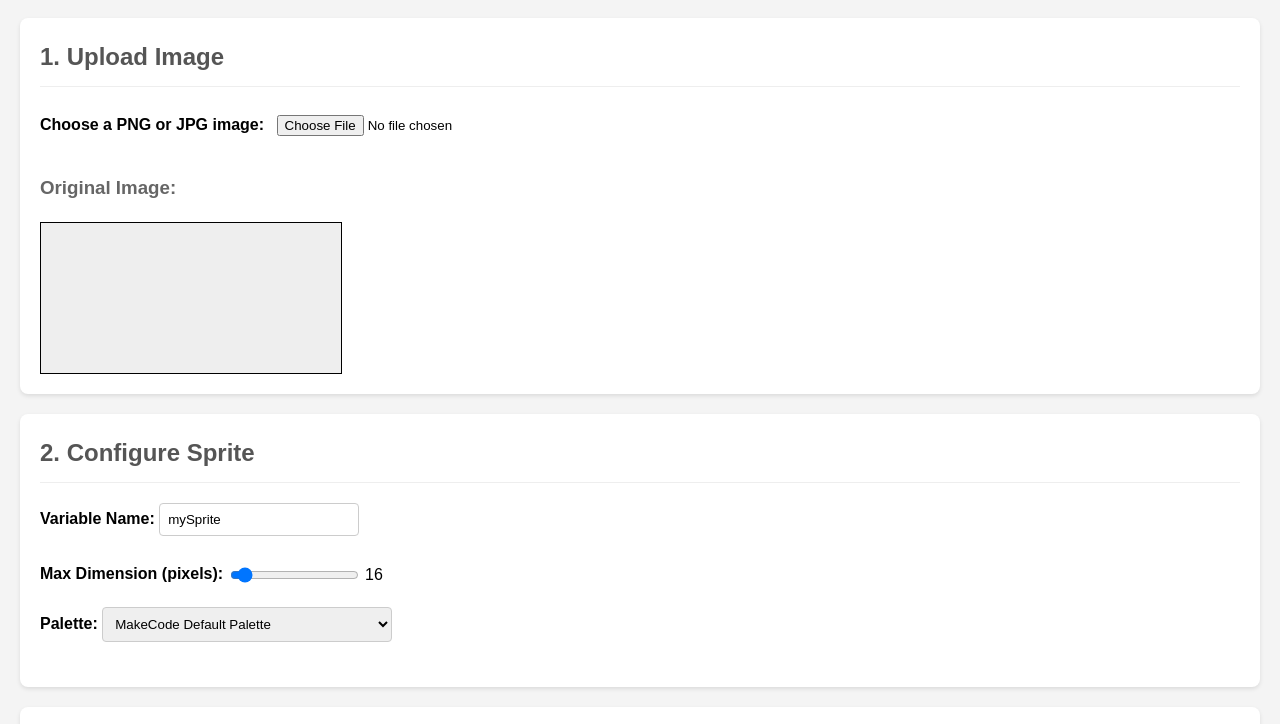
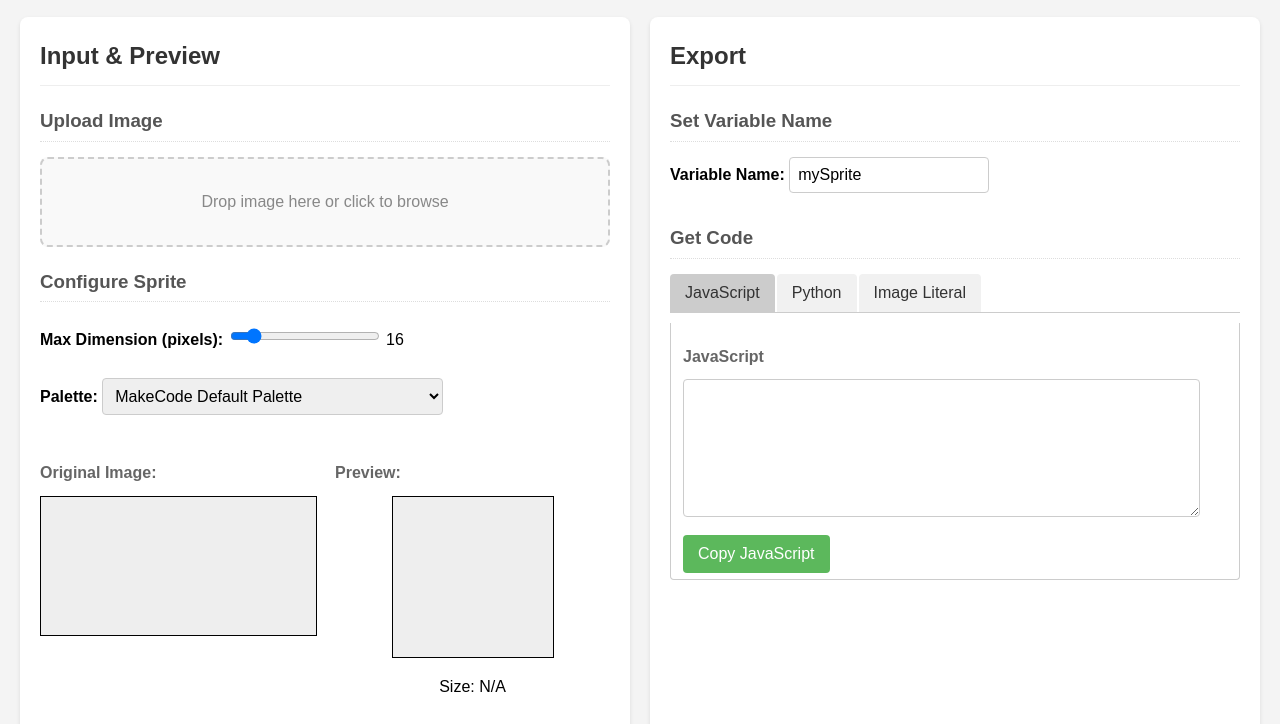
Before and after one commit to CoderDojo-Ennis/ImagesForArcade, a plain HTML site: page index.html in a window 1280 px wide. Shown: the part 76-800 px from the top of the page. Drawn offline with Linux system fonts and the light colour scheme.

Commit message:
revise layout

```diff
--- a/index.html
+++ b/index.html
@@ -9,51 +9,67 @@
 <body>
     <h1>Image to MakeCode Arcade Sprite Converter</h1>
 
+    <div class="container">
+        <div class="panel input-preview-panel">
+            <h2>Input & Preview</h2>
+
             <section id="upload-section">
-        <h2>1. Upload Image</h2>
-        <label for="imageLoader">Choose a PNG or JPG image:</label>
-        <input type="file" id="imageLoader" name="imageLoader" accept=".png, .jpg, .jpeg"/>
-        <br>
-        <h3>Original Image:</h3>
-        <canvas id="originalCanvas" style="border: 1px solid black; margin-top: 10px; max-width: 300px; max-height: 300px;"></canvas>
-        <!-- Or use an <img> tag if preferred: <img id="originalImage" src="#" alt="Original Image" style="display: none; max-width: 300px; max-height: 300px;"/> -->
+                <h3>Upload Image</h3>
+                 <!-- Hidden actual file input -->
+                <input type="file" id="imageLoader" name="imageLoader" accept=".png, .jpg, .jpeg" style="display: none;"/>
+                <!-- Visible drop zone -->
+                <div id="dropZone">
+                    <p>Drop image here or click to browse</p>
+                </div>
             </section>
 
+            <!-- Move config section here -->
             <section id="config-section">
-        <h2>2. Configure Sprite</h2>
-
-        <div class="config-option">
-            <label for="variableName">Variable Name:</label>
-            <input type="text" id="variableName" value="mySprite">
-        </div>
-
+                <h3>Configure Sprite</h3>
                 <div class="config-option">
                     <label for="sizeSlider">Max Dimension (pixels):</label>
                     <input type="range" id="sizeSlider" name="sizeSlider" min="8" max="128" value="16" style="vertical-align: middle;">
                     <span id="sliderValueDisplay" style="vertical-align: middle;">16</span>
                 </div>
-
                  <div class="config-option">
-            <label>Palette:</label>
+                    <label for="paletteMode">Palette:</label>
                     <select id="paletteMode">
                         <option value="default">MakeCode Default Palette</option>
                         <option value="dynamic">Generate Dynamic Palette (Max 16 colors)</option>
                         <!-- <option value="custom">Custom Palette</option> -->
                     </select>
                 </div>
-
-        <!-- <button id="processButton" disabled>Process Image</button> -->
-
             </section>
 
-    <section id="preview-section">
-        <h2>3. Preview Sprite</h2>
+            <!-- New section for side-by-side canvases -->
+            <section id="canvas-comparison-section">
+                 <div class="canvas-comparison">
+                    <div class="canvas-container">
+                        <h4>Original Image:</h4>
+                        <canvas id="originalCanvas" style="border: 1px solid black; margin-top: 10px;"></canvas>
+                    </div>
+                    <div class="canvas-container">
+                        <h4>Preview:</h4>
                         <canvas id="previewCanvas" style="border: 1px solid black; margin-top: 10px; image-rendering: pixelated;"></canvas>
                         <p>Size: <span id="spriteSize">N/A</span></p>
+                    </div>
+                 </div>
+            </section>
+        </div>
+
+        <div class="panel export-panel">
+            <h2>Export</h2>
+
+             <section id="variable-section">
+                <h3>Set Variable Name</h3>
+                 <div class="config-option">
+                    <label for="variableName">Variable Name:</label>
+                    <input type="text" id="variableName" value="mySprite">
+                </div>
              </section>
 
             <section id="output-section">
-        <h2>4. Get Code</h2>
+                <h3>Get Code</h3>
                 <div class="tabs">
                     <button class="tablink active" onclick="openTab(event, 'javascript')">JavaScript</button>
                     <button class="tablink" onclick="openTab(event, 'python')">Python</button>
@@ -61,23 +77,25 @@
                 </div>
 
                 <div id="javascript" class="tabcontent" style="display:block;">
-            <h3>JavaScript</h3>
+                    <h4>JavaScript</h4>
                     <textarea id="jsCodeOutput" rows="8" cols="70" readonly></textarea>
                     <button onclick="copyCode('jsCodeOutput')">Copy JavaScript</button>
                 </div>
 
                 <div id="python" class="tabcontent">
-            <h3>Python</h3>
+                    <h4>Python</h4>
                     <textarea id="pythonCodeOutput" rows="8" cols="70" readonly></textarea>
                     <button onclick="copyCode('pythonCodeOutput')">Copy Python</button>
                 </div>
 
                 <div id="imgLiteral" class="tabcontent">
-            <h3>Image Literal (for pasting into sprite editor)</h3>
+                    <h4>Image Literal (for pasting into sprite editor)</h4>
                     <textarea id="imgLiteralOutput" rows="8" cols="70" readonly></textarea>
                     <button onclick="copyCode('imgLiteralOutput')">Copy Image Literal</button>
                 </div>
             </section>
+        </div>
+    </div>
 
     <script src="script.js"></script>
 </body>
--- a/script.js
+++ b/script.js
@@ -1,6 +1,7 @@
 document.addEventListener('DOMContentLoaded', () => {
     // --- DOM Elements ---
     const imageLoader = document.getElementById('imageLoader');
+    const dropZone = document.getElementById('dropZone');
     const originalCanvas = document.getElementById('originalCanvas');
     const originalCtx = originalCanvas.getContext('2d');
     const variableNameInput = document.getElementById('variableName');
@@ -48,16 +49,19 @@ document.addEventListener('DOMContentLoaded', () => {
     //     } : null;
     // }
 
-    // --- Image Loading ---
-    imageLoader.addEventListener('change', (event) => {
-        const file = event.target.files[0];
+    // --- File Handling --- (Combined Drop Zone and Input)
+    function handleFileSelect(file) {
         if (!file || !file.type.startsWith('image/')) {
-            console.error('Please select an image file.');
+            console.error('Invalid file type selected.');
             alert('Please select a valid image file (PNG or JPG).');
             resetUI();
             return;
         }
+        console.log('File selected:', file.name);
+        loadImageFromFile(file);
+    }
 
+    function loadImageFromFile(file) {
         const reader = new FileReader();
 
         reader.onload = (e) => {
@@ -69,36 +73,30 @@ document.addEventListener('DOMContentLoaded', () => {
                 originalCtx.clearRect(0, 0, originalCanvas.width, originalCanvas.height);
                 originalCtx.drawImage(originalImage, 0, 0);
 
-                // Reset parts of UI but enable processing
-                resetPreviewAndOutput();
+                // Update UI
+                resetPreviewAndOutput(); // Clear previous results
                 console.log('Image loaded successfully.');
 
-                // --- Heuristic Default Size ---
+                // --- Heuristic Default Size --- (Keep as is)
                 const maxOriginalDim = Math.max(originalImage.naturalWidth, originalImage.naturalHeight);
-                let defaultTargetMaxDim = 32; // Default fallback
-                if (maxOriginalDim <= 100) {
-                    defaultTargetMaxDim = 16;
-                } else if (maxOriginalDim <= 500) {
-                    defaultTargetMaxDim = 32;
-                } else {
-                    defaultTargetMaxDim = 64;
-                }
-                // Ensure default is within slider bounds
+                let defaultTargetMaxDim = 32;
+                if (maxOriginalDim <= 100) defaultTargetMaxDim = 16;
+                else if (maxOriginalDim <= 500) defaultTargetMaxDim = 32;
+                else defaultTargetMaxDim = 64;
                 defaultTargetMaxDim = Math.max(parseInt(sizeSlider.min, 10), Math.min(parseInt(sizeSlider.max, 10), defaultTargetMaxDim));
-
                 sizeSlider.value = defaultTargetMaxDim;
                 sliderValueDisplay.textContent = defaultTargetMaxDim;
                 console.log(`Set default max dimension to: ${defaultTargetMaxDim}`);
 
-                // Trigger initial processing based on default settings
-                processImage(); // Auto-process on load AFTER setting slider
+                // Trigger initial processing
+                processImage();
             };
             originalImage.onerror = () => {
-                console.error('Error loading image.');
-                alert('Error loading the image file.');
+                console.error('Error loading image data.');
+                alert('Error loading the image file. It might be corrupted or an unsupported format.');
                 resetUI();
             };
-            originalImage.src = e.target.result;
+            originalImage.src = e.target.result; // Set src AFTER onload/onerror are defined
         };
 
         reader.onerror = () => {
@@ -108,7 +106,56 @@ document.addEventListener('DOMContentLoaded', () => {
         };
 
         reader.readAsDataURL(file);
+    }
+
+    // --- Image Loading Event Listeners ---
+
+    // Listener for the hidden file input
+    imageLoader.addEventListener('change', (event) => {
+        if (event.target.files && event.target.files[0]) {
+            handleFileSelect(event.target.files[0]);
+        }
     });
+
+    // Listener for clicking the drop zone (triggers hidden input)
+    dropZone.addEventListener('click', () => {
+        imageLoader.click();
+    });
+
+    // Listeners for drag-and-drop
+    dropZone.addEventListener('dragover', (event) => {
+        event.stopPropagation();
+        event.preventDefault();
+        event.dataTransfer.dropEffect = 'copy'; // Explicitly show this is a copy.
+        dropZone.classList.add('dragover');
+    });
+
+    dropZone.addEventListener('dragleave', (event) => {
+        event.stopPropagation();
+        event.preventDefault();
+        dropZone.classList.remove('dragover');
+    });
+
+    dropZone.addEventListener('drop', (event) => {
+        event.stopPropagation();
+        event.preventDefault();
+        dropZone.classList.remove('dragover');
+
+        const files = event.dataTransfer.files;
+        if (files.length > 0) {
+            handleFileSelect(files[0]); // Process the first dropped file
+        } else {
+            console.warn('Drop event occurred without files.');
+        }
+    });
+
+    // Prevent default drag behavior for the whole window (optional but good)
+    window.addEventListener('dragover', (event) => {
+        event.preventDefault();
+    }, false);
+    window.addEventListener('drop', (event) => {
+        event.preventDefault();
+    }, false);
 
     // --- UI Interaction ---
 
--- a/style.css
+++ b/style.css
@@ -8,25 +8,63 @@ body {
 h1 {
     text-align: center;
     color: #333;
+    margin-bottom: 20px;
+}
+
+/* Container for panels */
+.container {
+    display: flex;
+    flex-wrap: wrap; /* Allow wrapping on smaller screens */
+    gap: 20px; /* Space between panels */
+}
+
+/* Panel styling */
+.panel {
+    background: #fff;
+    padding: 20px;
+    border-radius: 8px;
+    box-shadow: 0 2px 4px rgba(0,0,0,0.1);
+    flex: 1; /* Allow panels to grow */
+    min-width: 350px; /* Minimum width before wrapping */
+}
+
+/* Specific panel adjustments if needed */
+.input-preview-panel {
+    /* Add specific styles if needed */
+}
+
+.export-panel {
+    /* Add specific styles if needed */
 }
 
 section {
-    background: #fff;
+    /* background: #fff; */ /* No longer needed on section if panels have bg */
     margin-bottom: 20px;
-    padding: 20px;
-    border-radius: 8px;
-    box-shadow: 0 2px 4px rgba(0,0,0,0.1);
+    /* padding: 20px; */ /* Padding is on the panel now */
+    /* border-radius: 8px; */
+    /* box-shadow: 0 2px 4px rgba(0,0,0,0.1); */
 }
 
 h2 {
     margin-top: 0;
-    color: #555;
+    color: #333; /* Darker panel title */
     border-bottom: 1px solid #eee;
     padding-bottom: 10px;
+    margin-bottom: 20px;
 }
 
 h3 {
+    color: #555; /* Section titles */
+    margin-top: 0;
+    margin-bottom: 15px;
+    border-bottom: 1px dotted #ddd;
+    padding-bottom: 5px;
+}
+
+h4 {
     color: #666;
+    margin-top: 15px;
+    margin-bottom: 5px;
 }
 
 label {
@@ -38,13 +76,19 @@ label {
 input[type="file"],
 input[type="text"],
 input[type="number"],
+input[type="range"],
 select,
 textarea {
     padding: 8px;
     margin-bottom: 10px;
     border: 1px solid #ccc;
     border-radius: 4px;
-    box-sizing: border-box; /* Include padding and border in element's total width and height */
+    box-sizing: border-box;
+    font-size: 1em;
+}
+
+input[type="range"] {
+    width: 150px; /* Adjust slider width */
 }
 
 input[type="file"] {
@@ -63,7 +107,7 @@ button {
     border-radius: 4px;
     cursor: pointer;
     font-size: 1em;
-    margin-right: 5px; /* Add some space between buttons */
+    margin-right: 5px;
 }
 
 button:hover {
@@ -78,6 +122,57 @@ button:disabled {
 .config-option {
     margin-bottom: 15px;
 }
+
+/* --- Drop Zone Styles --- */
+#dropZone {
+    border: 2px dashed #ccc;
+    border-radius: 8px;
+    padding: 30px;
+    text-align: center;
+    cursor: pointer;
+    background-color: #f9f9f9;
+    margin-bottom: 15px;
+    transition: background-color 0.2s ease, border-color 0.2s ease;
+}
+
+#dropZone p {
+    margin: 0;
+    color: #888;
+}
+
+#dropZone.dragover {
+    background-color: #e9e9e9;
+    border-color: #aaa;
+}
+/* --- End Drop Zone --- */
+
+/* --- Canvas Comparison Layout --- */
+.canvas-comparison {
+    display: flex;
+    flex-wrap: wrap; /* Allow wrapping if needed on small screens */
+    gap: 20px; /* Space between the two canvas containers */
+    margin-bottom: 20px; /* Space below the comparison area */
+}
+
+.canvas-container {
+    flex: 1; /* Each container takes equal space */
+    min-width: 200px; /* Minimum width before wrapping */
+    text-align: center; /* Center headings/text */
+}
+
+.canvas-container h4 {
+    text-align: left; /* Keep headings left-aligned */
+}
+
+.canvas-container canvas {
+     max-width: 100%; /* Make canvas responsive */
+     height: auto;    /* Maintain aspect ratio */
+     display: block;  /* Prevent extra space below canvas */
+     margin-left: auto; /* Center canvas if smaller than container */
+     margin-right: auto;
+}
+
+/* --- End Canvas Comparison --- */
 
 /* Style the tab */
 .tabs {
```
Lines whose indentation alone changed are shown as unchanged.
